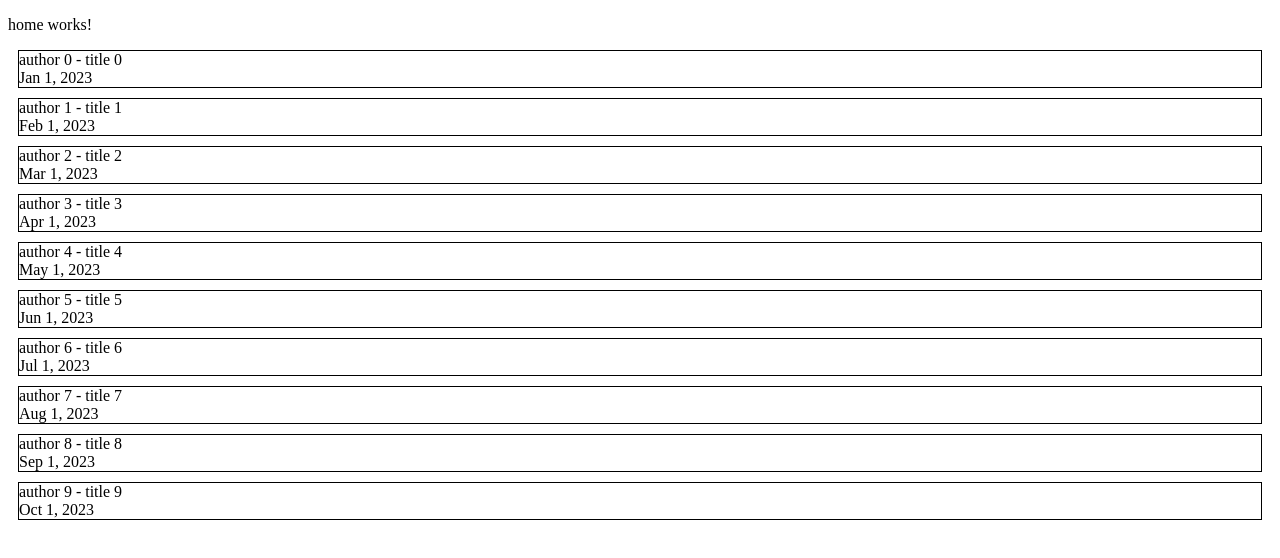
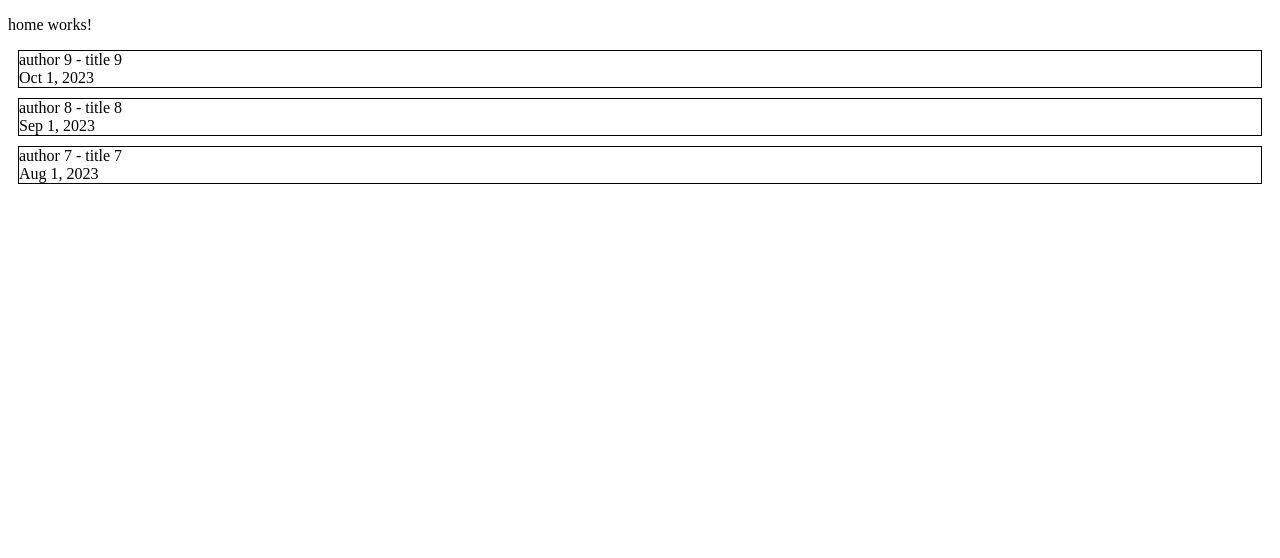
Before and after one commit to laszlofarkas/GAN-Integrity, an Angular app: page / in a window 1280 px wide. Shown: the top 558 px of the page. Built offline with nearby package versions, Linux system fonts and the light colour scheme.

Commit message:
Latest 3 books

```diff
--- a/src/app/books.service.ts
+++ b/src/app/books.service.ts
@@ -1,5 +1,5 @@
 import { Injectable } from '@angular/core';
-import { Observable, of } from 'rxjs';
+import { Observable, map, of } from 'rxjs';
 
 export type Book = {
   id: number;
@@ -32,4 +32,14 @@ export class BooksService {
   getBooks(): Observable<Book[]> {
     return of(this.books);
   }
+
+  getLatest(count: number): Observable<Book[]> {
+    return this.getBooks().pipe(
+      map((books) =>
+        books
+          .sort((a, b) => b.releaseDate.valueOf() - a.releaseDate.valueOf())
+          .slice(0, count)
+      )
+    );
+  }
 }
--- a/src/app/home/home.component.ts
+++ b/src/app/home/home.component.ts
@@ -13,6 +13,6 @@ export class HomeComponent implements OnInit{
   constructor(private booksService: BooksService) {}
 
   ngOnInit(): void {
-    this.books = this.booksService.getBooks();
+    this.books = this.booksService.getLatest(3);
   }
 }
```
